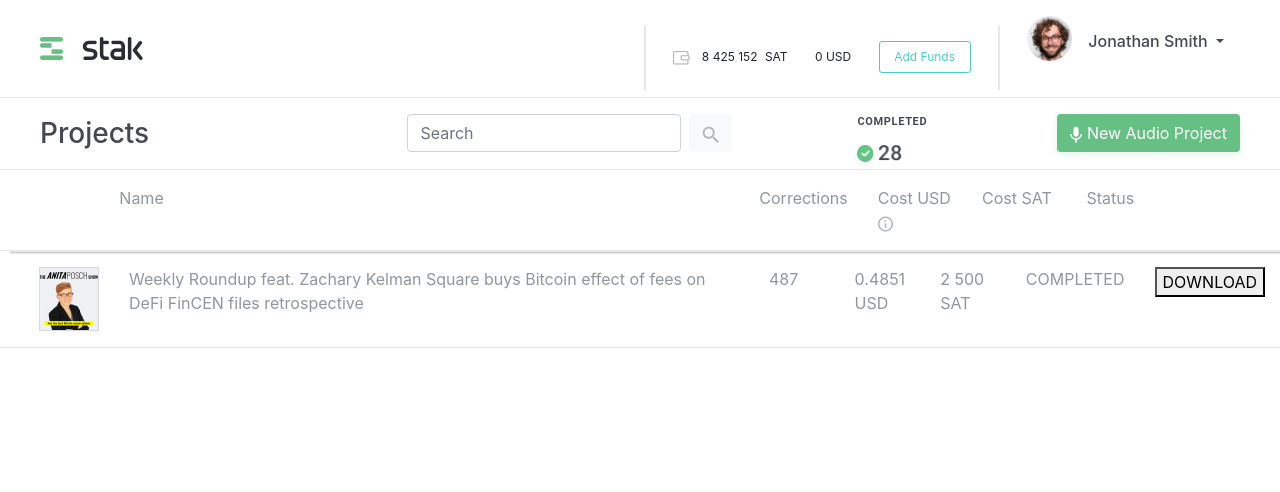
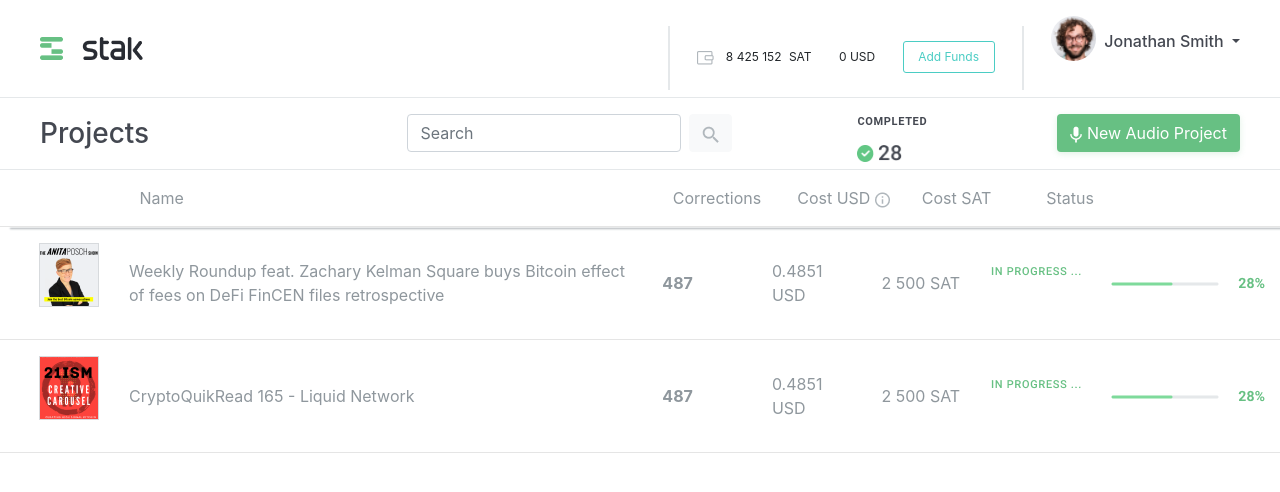
Before and after one commit to lautarosoliani/repo-audio-projects-JSonly, a plain HTML site: page Public/index.html in a window 1280 px wide. Drawn offline with nearby package versions, Linux system fonts and the light colour scheme.

Commit message:
First row advanced, starting duplicating them

```diff
--- a/Public/index.html
+++ b/Public/index.html
@@ -43,8 +43,8 @@
                                 style="width: 45px; height: 45px; border-radius: 50%">
                             <!-- Drop Menu -->
                             <DropMenu class="nav-item dropdown">
-                                <h6 class="nav-link dropdown-toggle mr-4 mt-3" style="color: #444851;"
-                                    id="navbarDropdown" role="button" data-toggle="dropdown">
+                                <h6 class="dropdown-toggle ml-2 mr-4 mt-4" style="color: #444851;" id="navbarDropdown"
+                                    role="button" data-toggle="dropdown">
                                     Jonathan Smith
                                 </h6>
                                 <div class="dropdown-menu">
@@ -105,7 +105,7 @@
                 <div class="row">
                     <div class="col-sm text-gray">
                     </div>
-                    <div class="col-6 text-gray">
+                    <div class="col-5 text-gray">
                         Name
                     </div>
                     <div class="col-sm text-gray">
@@ -142,24 +142,52 @@
                         <div class="col-sm text-gray">
                             <img src="./album1.png" alt="Album image" class="ml-4">
                         </div>
-                        <div class="col-6 text-gray">
+                        <div class="col-5 text-gray d-flex align-items-center">
                             Weekly Roundup feat. Zachary Kelman Square buys Bitcoin effect of fees on DeFi FinCEN files
                             retrospective
                         </div>
-                        <div class="col-sm text-gray">
+                        <div class="col-sm text-gray d-flex align-items-center font-weight-bold">
                             487
                         </div>
-                        <div class="col-sm text-gray">
+                        <div class="col-sm text-gray d-flex align-items-center">
                             0.4851 USD
                         </div>
-                        <div class="col-sm text-gray">
+                        <div class="col-sm text-gray d-flex align-items-center">
                             2 500 SAT
                         </div>
                         <div class="col-sm text-gray">
-                            COMPLETED
+                            <img src="./inProgress.png" alt="Status in progress" class="mt-4">
                         </div>
                         <div class="col-sm text-gray">
-                            <button>DOWNLOAD</button>
+                            <img src="./Progress28.png" alt="Download Button">
+                        </div>
+                    </div>
+                </div>
+                <hr>
+            </Row>
+            <Row>
+                <div class="container-fluid mt-3">
+                    <div class="row">
+                        <div class="col-sm text-gray">
+                            <img src="./album2.png" alt="Album image" class="ml-4">
+                        </div>
+                        <div class="col-5 text-gray d-flex align-items-center">
+                            CryptoQuikRead 165 - Liquid Network
+                        </div>
+                        <div class="col-sm text-gray d-flex align-items-center font-weight-bold">
+                            487
+                        </div>
+                        <div class="col-sm text-gray d-flex align-items-center">
+                            0.4851 USD
+                        </div>
+                        <div class="col-sm text-gray d-flex align-items-center">
+                            2 500 SAT
+                        </div>
+                        <div class="col-sm text-gray">
+                            <img src="./inProgress.png" alt="Status in progress" class="mt-4">
+                        </div>
+                        <div class="col-sm text-gray">
+                            <img src="./Progress28.png" alt="Download Button">
                         </div>
                     </div>
                 </div>
--- a/Style/style.css
+++ b/Style/style.css
@@ -1,9 +1,9 @@
 body {
   font-family: Roboto, Roboto Black, Oxygen, Ubuntu, Cantarell, "Open Sans",
     "Helvetica Neue", sans-serif;
-  overflow-y: hidden; /* Hide vertical scrollbar */
   overflow-x: hidden; /* Hide horizontal scrollbar */
 }
+/* overflow-y: hidden; Hide vertical scrollbar */
 
 .navbar {
   background: #ffffff;
```
Also changed, not shown: Public/DownloadButton.png (added), Public/FileIcon.png (added), Public/Progress28.png (added), Public/album2.png (added), Public/inProgress.png (added).
